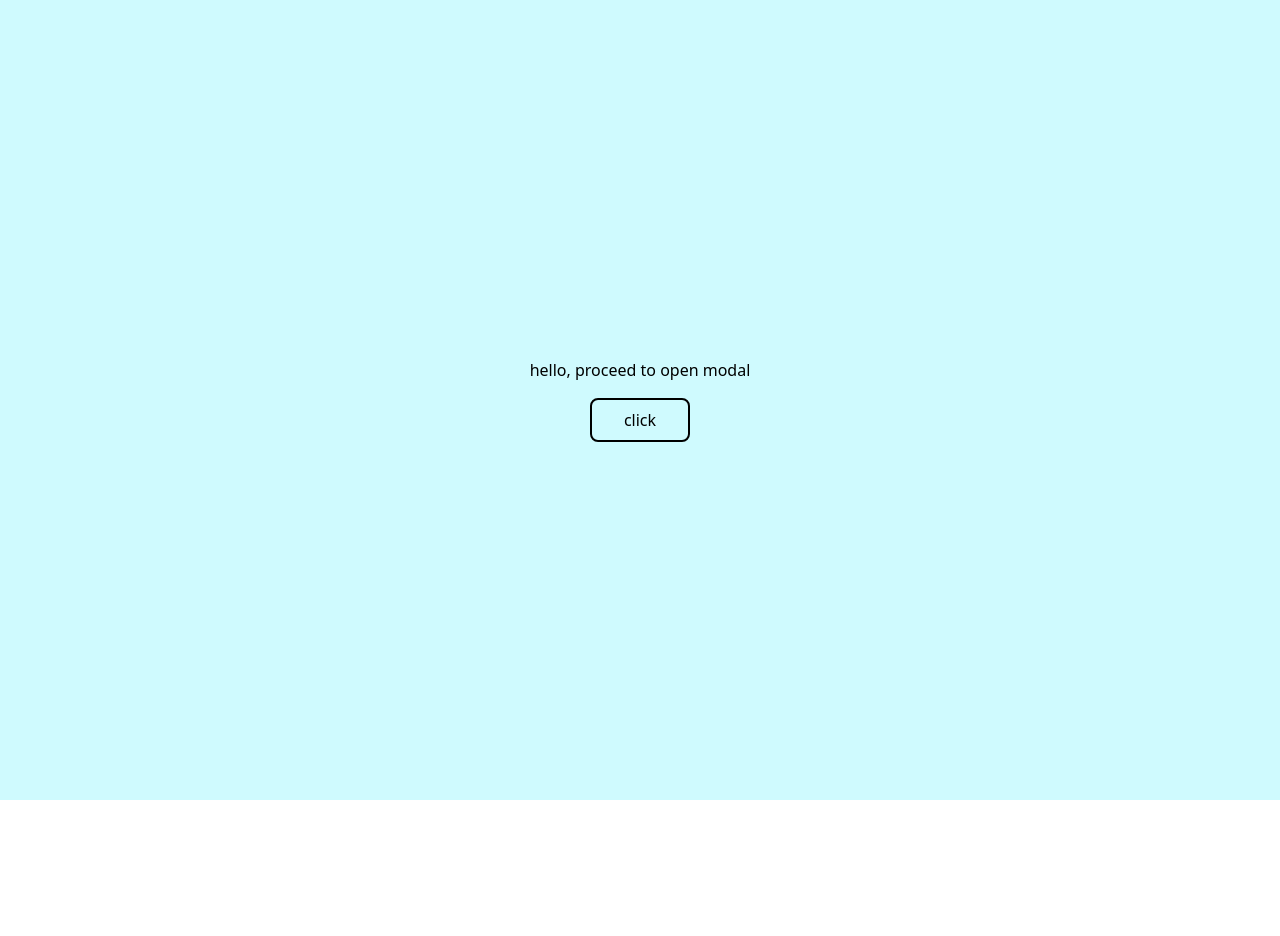
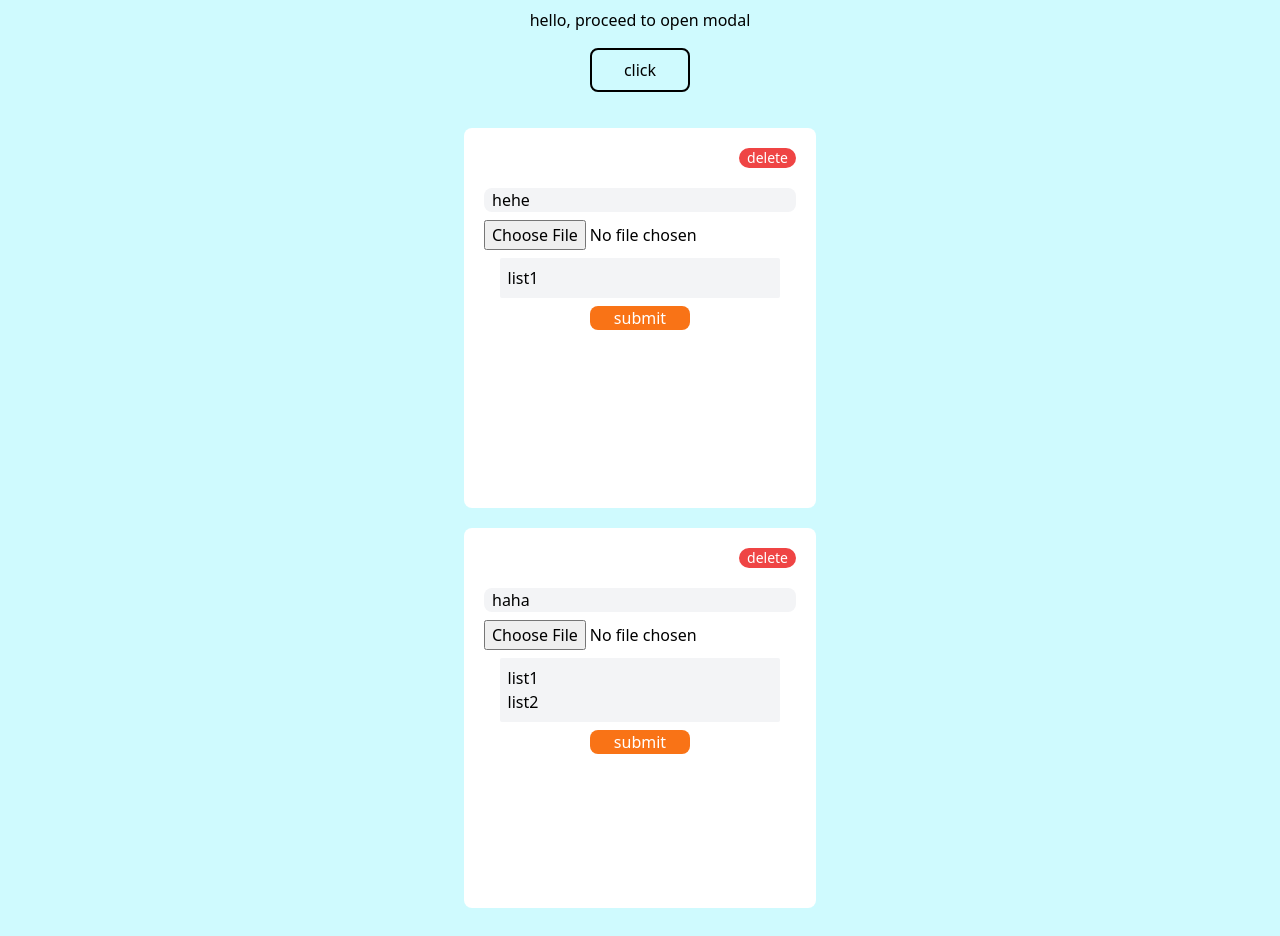
Before and after one commit to kenhardika/react-dnd, a Next.js app: page / in a window 1280 px wide. Before the commit the page ends 800 px from the top, so only its background shows below. Built offline with nearby package versions, Linux system fonts and the light colour scheme.

Commit message:
Update layout with data mock

```diff
--- a/components/InputContainer.jsx
+++ /dev/null
@@ -1,8 +0,0 @@
-
-export default function InputContainer() {
-    return (
-        <div>
-
-        </div>
-    );
-}
--- /dev/null
+++ b/components/InputList.jsx
@@ -0,0 +1,7 @@
+export default function InputList({list}) {
+    return (
+        <div>
+            {list}
+        </div>
+    );
+}
--- /dev/null
+++ b/components/InputSection.jsx
@@ -0,0 +1,45 @@
+import { useRef, useState } from "react";
+import InputList from "./InputList";
+
+export default function InputSection({data, handleSubmit}) {
+    // const [fileInput, setFileInput] = useState();
+    // console.log(fileInput);
+    const fileUpload = useRef();
+    return (
+        <div className="w-full h-auto flex flex-col p-5
+            bg-white rounded-lg gap-5">
+            <div className="flex justify-end">
+                <button className="px-2 bg-red-500
+                    text-white text-sm rounded-xl">
+                        delete
+                </button>
+            </div>
+            <form className="h-[300px] flex flex-col items-center gap-2 "
+                onSubmit={(e)=> {
+                    handleSubmit(e);
+                }}>
+                <input
+                    className="rounded-lg w-full bg-gray-100 px-2"
+                    placeholder="input title"
+                    type="text"
+                    name="title"
+                    value={data.title}
+                />
+                <input
+                    type="file"
+                    name="uploadImage"
+                    ref={fileUpload}
+                    // onChange = {(e)=>{
+                    //     console.log(fileUpload);
+                    // }}
+                />
+                <div className="w-[90%] flex flex-col bg-gray-100 rounded-sm p-2">
+                    {data.list?.map((list, index) => {
+                       return <InputList key={index} list = {list} />
+                    })}
+                </div>
+                <button type="submit" className=" w-[100px] bg-orange-500 text-white rounded-lg">submit</button>
+            </form>
+        </div>
+    );
+}
--- a/components/ModalLayer.jsx
+++ b/components/ModalLayer.jsx
@@ -15,10 +15,6 @@ function ModalLayer({closeModal}) {
                     x
                 </button>
             </div>
-
-            <div className='h-full w-full flex flex-col p-5 items-center'>
-                This is Modal
-            </div>
         </div>
     </div>
     );
--- a/pages/index.js
+++ b/pages/index.js
@@ -1,23 +1,50 @@
 import { useState } from "react"
+import InputSection from "../components/InputSection";
 import ModalLayer from "../components/ModalLayer";
 
 export default function Home() {
-
+  const initData = [
+        { title: "hehe",
+          image: "no.jpg",
+          list: ["list1"]
+        },
+        { title: "haha",
+          image: "yes.jpg",
+          list: ["list1","list2"]
+        },
+      ]
+  const [data, setData] = useState(initData)
   const [showModal, setShowModal] = useState(false);
 
+  const handleSubmit = (e)=> {
+    e.preventDefault();
+    console.log(e);
+  }
+
   return (
-  <>
+  <div className="h-screen">
     {showModal?
       <ModalLayer closeModal={()=>{setShowModal(false)}}/> : ""
     }
-    <div className="w-screen h-screen flex flex-col
+    <div className=" w-full bg-scroll flex flex-col
       justify-center items-center bg-cyan-100">
       <div className="p-2 flex flex-col items-center gap-4">
         <p>hello, proceed to open modal </p>
         <button className="w-[100px] border-solid border-2
           border-black rounded-lg p-2 active:translate-y-0.5" onClick={()=>setShowModal(true)}> click </button>
+          <div className='h-full w-full flex flex-col p-5 gap-5 items-center'>
+               {
+                data?.map((item, index) => {
+                    return <InputSection
+                      data = {item}
+                      key = {index}
+                      handleSubmit = {(e)=>handleSubmit(e)}
+                      />
+                })
+               }
+          </div>
       </div>
     </div>
-  </>
+  </div>
   )
 }
```
